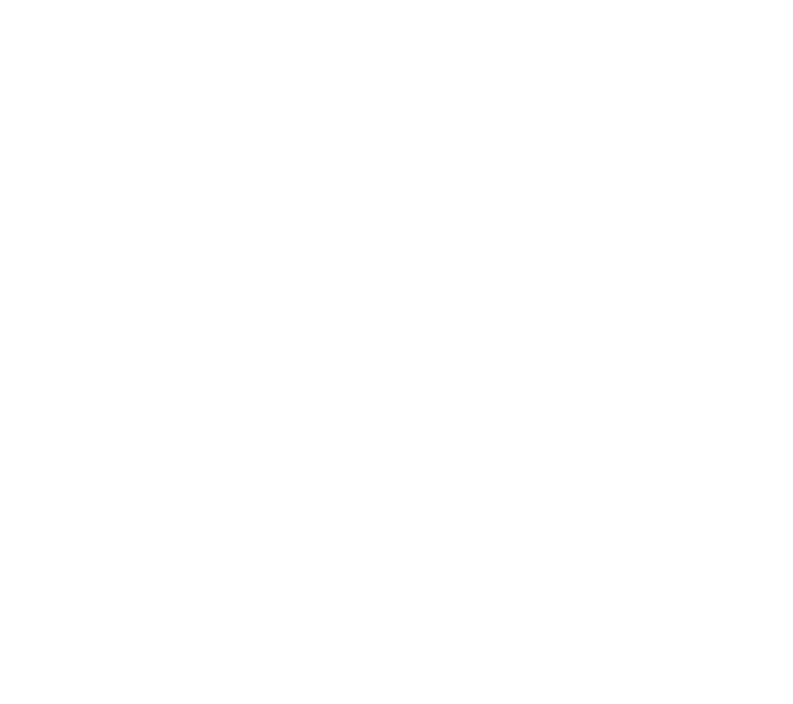
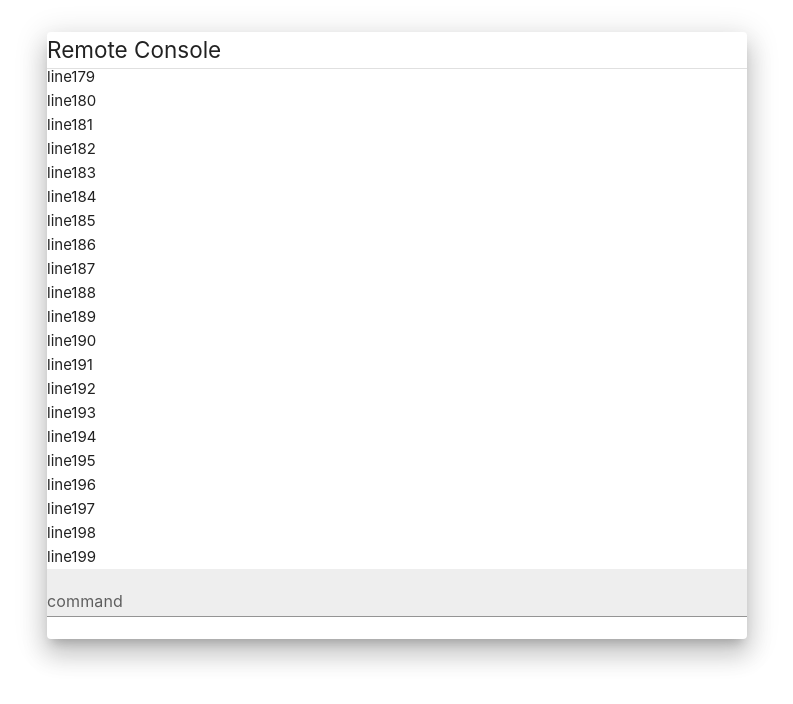
Before and after one commit to SometimesOnline/rcon-app, a Vue app: page /remoteConsole in a window 1280 px wide. Before the commit this address had no page. Shown: the top 704 px of the page, without its empty margins (243-1036 px from the left). Built offline with nearby package versions, Linux system fonts and the light colour scheme.

Commit message:
레이아웃

```diff
--- a/src/assets/base.css
+++ b/src/assets/base.css
@@ -36,19 +36,19 @@
   --section-gap: 160px;
 }
 
-@media (prefers-color-scheme: dark) {
-  :root {
-    --color-background: var(--vt-c-black);
-    --color-background-soft: var(--vt-c-black-soft);
-    --color-background-mute: var(--vt-c-black-mute);
+/*@media (prefers-color-scheme: dark) {*/
+/*  :root {*/
+/*    --color-background: var(--vt-c-black);*/
+/*    --color-background-soft: var(--vt-c-black-soft);*/
+/*    --color-background-mute: var(--vt-c-black-mute);*/
 
-    --color-border: var(--vt-c-divider-dark-2);
-    --color-border-hover: var(--vt-c-divider-dark-1);
+/*    --color-border: var(--vt-c-divider-dark-2);*/
+/*    --color-border-hover: var(--vt-c-divider-dark-1);*/
 
-    --color-heading: var(--vt-c-text-dark-1);
-    --color-text: var(--vt-c-text-dark-2);
-  }
-}
+/*    --color-heading: var(--vt-c-text-dark-1);*/
+/*    --color-text: var(--vt-c-text-dark-2);*/
+/*  }*/
+/*}*/
 
 *,
 *::before,
--- a/src/router/index.ts
+++ b/src/router/index.ts
@@ -1,9 +1,13 @@
 import { createRouter, createWebHistory } from "vue-router";
 import HomeView from "../views/HomeView.vue";
+import RemoteConsole from "@/views/RemoteConsole.vue";
 
 const router = createRouter({
   history: createWebHistory(import.meta.env.BASE_URL),
-  routes: [{ path: "/", name: "home", component: HomeView }]
+  routes: [
+    { path: "/", name: "home", component: HomeView },
+    { path: "/remoteConsole", name: "remoteConsole", component: RemoteConsole }
+  ]
 });
 
 export default router;
--- a/src/views/HomeView.vue
+++ b/src/views/HomeView.vue
@@ -1,7 +1,12 @@
 <script setup lang="ts">
 import { ref } from "vue";
+import router from "@/router";
 
 const selectedGameTab = ref("");
+
+const onClickLoginBtn = () => {
+  router.push("remoteConsole");
+};
 </script>
 
 <template>
@@ -19,7 +24,7 @@
     <div class="ma-5">
       <v-text-field label="address" variant="solo"></v-text-field>
       <v-text-field label="password" type="password" variant="solo"></v-text-field>
-      <v-btn size="large" width="100%">Log In</v-btn>
+      <v-btn size="large" width="100%" @click="onClickLoginBtn">Log In</v-btn>
     </div>
   </v-card>
 </template>
--- /dev/null
+++ b/src/views/RemoteConsole.vue
@@ -0,0 +1,47 @@
+<script setup lang="ts">
+import { onMounted, reactive, ref } from "vue";
+import type { VVirtualScroll } from "vuetify/components";
+
+const consoleLines = reactive([""]);
+const commandInput = ref("");
+
+const consoleScroll = ref<VVirtualScroll | null>(null);
+const onPressEnterWithCommand = () => {
+  if (commandInput.value !== "" && commandInput.value) {
+    consoleLines.push(commandInput.value);
+    commandInput.value = "";
+  }
+};
+
+// test
+onMounted(() => {
+  consoleLines.length = 0;
+  for (let i = 0; i < 200; i++) {
+    consoleLines.push("line" + i);
+  }
+});
+</script>
+
+<template>
+  <v-card min-width="20rem" elevation="16" class="text-left">
+    <h2 class="border-b">Remote Console</h2>
+    <v-virtual-scroll
+      :height="500"
+      :width="700"
+      :items="consoleLines"
+      ref="consoleScroll"
+      class="flex-column-reverse d-flex">
+      <template v-slot:default="{ item }">
+        <div>{{ item }}</div>
+      </template>
+    </v-virtual-scroll>
+    <v-text-field
+      v-model="commandInput"
+      variant="underlined"
+      label="command"
+      bg-color="grey-lighten-3"
+      @keydown.enter="onPressEnterWithCommand" />
+  </v-card>
+</template>
+
+<style scoped></style>
```
